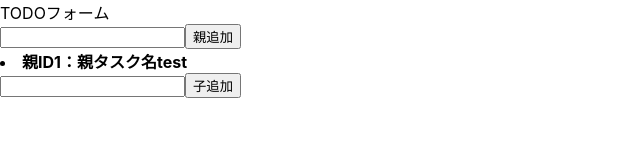
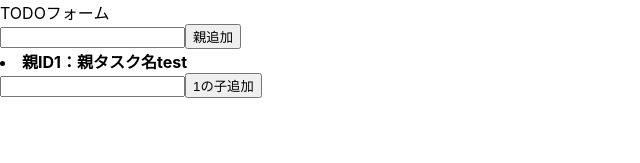
Before and after one commit to NaotoNakamura/react-parent-child-todo, a React (Create React App) app: page / in a window 1280 px wide. Shown: the top 163 px of the page, without its empty margins (0-640 px from the left). Built offline with nearby package versions, Linux system fonts and the light colour scheme.

Commit message:
子コンポーネントのprops追加

```diff
--- a/src/ChildForm.js
+++ b/src/ChildForm.js
@@ -5,7 +5,7 @@ const ChildForm = (props) => {
   return (
     <div>
       <input></input>
-      <button>子追加</button>
+      <button>{props.parentId}の子追加</button>
     </div>
   );
 }
--- a/src/ParentForm.js
+++ b/src/ParentForm.js
@@ -21,7 +21,7 @@ const ParentForm = () => {
          <div key={i}>
           <li>
           <b>親ID{item.id}：親タスク名{item.parentText}</b>
-          <ChildForm/>
+          <ChildForm parentId={item.id}/>
           </li>
          </div>
       ))}
```
Also changed, not shown: 1 other file (tests, documents, lock files or other folders).
